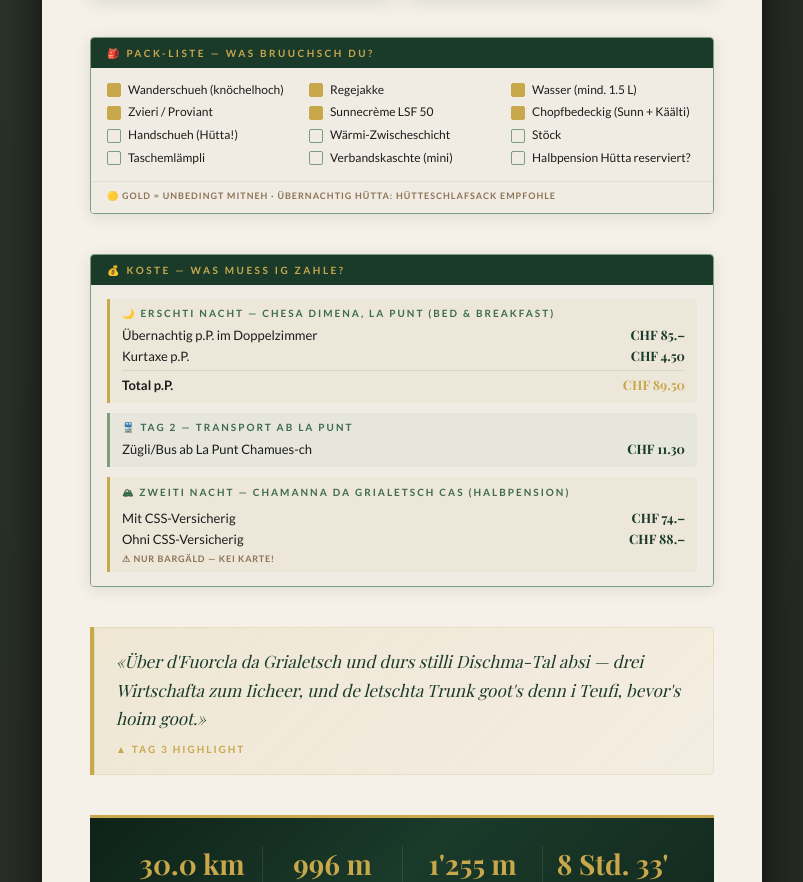
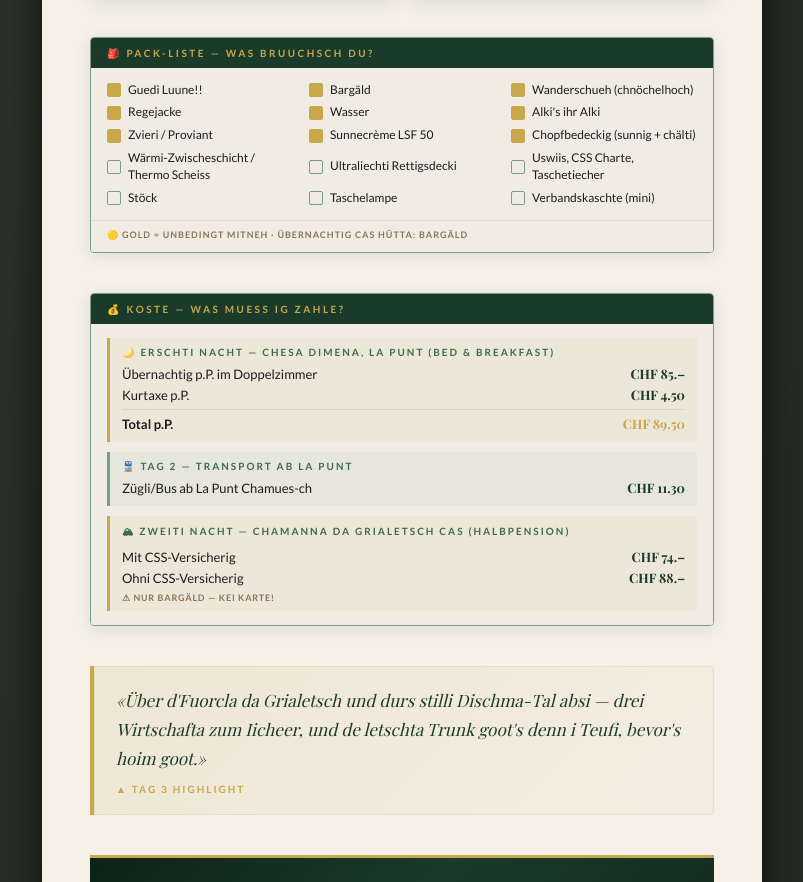
Before and after one commit to KarlHabsburg/Wanderwucheend, a plain HTML site: page index.html in a window 1280 px wide. Shown: the part 2551-3433 px from the top of the page, without its empty margins (238-1041 px from the left). Drawn offline with nearby package versions, Linux system fonts and the light colour scheme.

Commit message:
Update packlist with essential items and notes for Wanderwucheend 2026

```diff
--- a/index.html
+++ b/index.html
@@ -1081,20 +1081,23 @@
     <div class="packlist anim-fadeUp">
       <div class="packlist-header">🎒 Pack-Liste — Was bruuchsch du?</div>
       <div class="packlist-body">
-        <div class="pack-item essential">Wanderschueh (knöchelhoch)</div>
-        <div class="pack-item essential">Regejakke</div>
-        <div class="pack-item essential">Wasser (mind. 1.5 L)</div>
+        <div class="pack-item essential">Guedi Luune!!</div>
+        <div class="pack-item essential">Bargäld</div>
+        <div class="pack-item essential">Wanderschueh (chnöchelhoch)</div>
+        <div class="pack-item essential">Regejacke</div>
+        <div class="pack-item essential">Wasser</div>
+        <div class="pack-item essential">Alki's ihr Alki</div>
         <div class="pack-item essential">Zvieri / Proviant</div>
         <div class="pack-item essential">Sunnecrème LSF 50</div>
-        <div class="pack-item essential">Chopfbedeckig (Sunn + Käälti)</div>
-        <div class="pack-item">Handschueh (Hütta!)</div>
-        <div class="pack-item">Wärmi-Zwischeschicht</div>
+        <div class="pack-item essential">Chopfbedeckig (sunnig + chälti)</div>
+        <div class="pack-item">Wärmi-Zwischeschicht / Thermo Scheiss</div>
+        <div class="pack-item">Ultraliechti Rettigsdecki</div>
+        <div class="pack-item">Uswiis, CSS Charte, Taschetiecher</div>
         <div class="pack-item">Stöck</div>
-        <div class="pack-item">Taschemlämpli</div>
+        <div class="pack-item">Taschelampe</div>
         <div class="pack-item">Verbandskaschte (mini)</div>
-        <div class="pack-item">Halbpension Hütta reserviert?</div>
       </div>
-      <div class="pack-note">🟡 Gold = unbedingt mitneh · Übernachtig Hütta: Hütteschlafsack empfohle</div>
+      <div class="pack-note">🟡 Gold = unbedingt mitneh · Übernachtig CAS Hütta: Bargäld</div>
     </div>
 
     <!-- KOSTE -->
```
